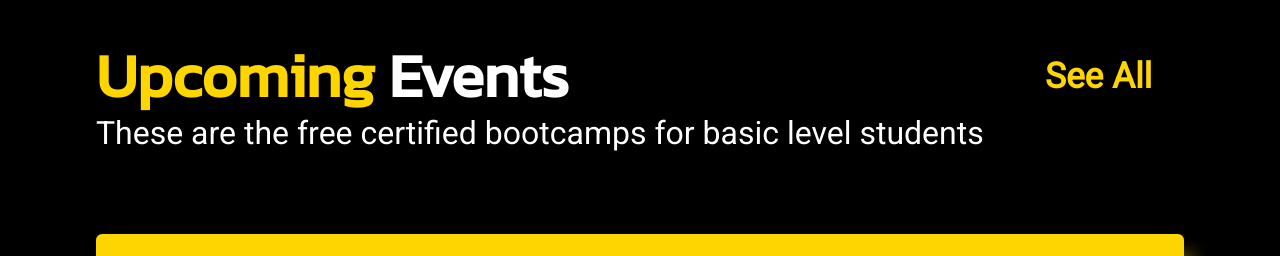
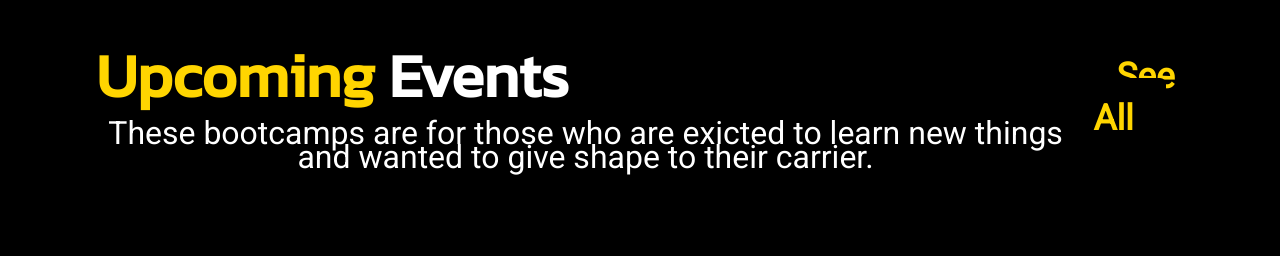
Before and after one commit to devoutlooks/devoutlooks.github.io, a plain HTML site: page index.html in a window 1280 px wide. Shown: the part 2940-3196 px from the top of the page. Drawn offline with nearby package versions, Linux system fonts and the light colour scheme.

Commit message:
Update index.html

```diff
--- a/index.html
+++ b/index.html
@@ -102,7 +102,7 @@
         <div id="header__upcoming__events">
             <div id="header__header__events">
                 <h1>Upcoming <span>Events</span></h1>
-                <p>These are the free certified bootcamps for basic level students</p>
+                <p>These bootcamps are for those who are exicted to learn new things and wanted to give shape to their carrier.</p>
             </div>
             <div id="see__header" class="see__btn">
                 <a href="pages/events.html" id="see__btn">See All</a>
```
